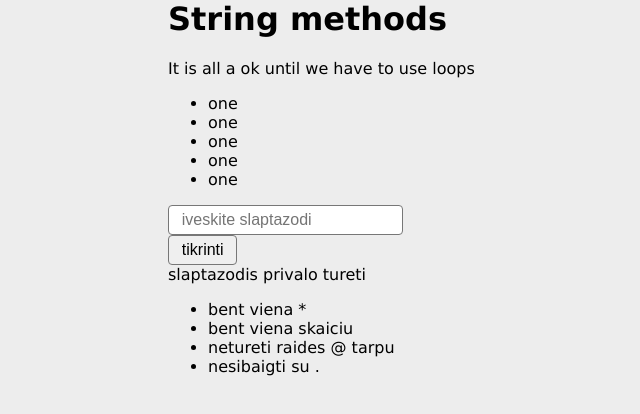
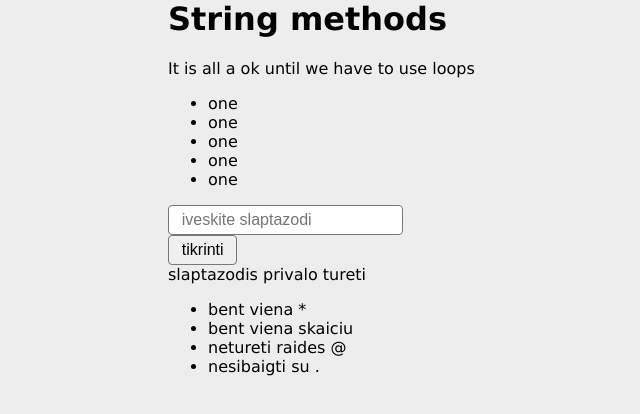
Before and after one commit to MariusCodeAcademy/feu2-13-string-bool-number-array-methods, a plain HTML site: page index.html in a window 1280 px wide. Shown: the full height of the page, 42-682 px from the left. Drawn offline with Linux system fonts and the light colour scheme.

Commit message:
practice

```diff
--- a/index.html
+++ b/index.html
@@ -32,7 +32,7 @@
       <ul>
         <li>bent viena *</li>
         <li>bent viena skaiciu</li>
-        <li>netureti raides @ tarpu</li>
+        <li>netureti raides @</li>
         <li>nesibaigti su .</li>
       </ul>
     </form>
```
Also changed, not shown: 1 other file.
